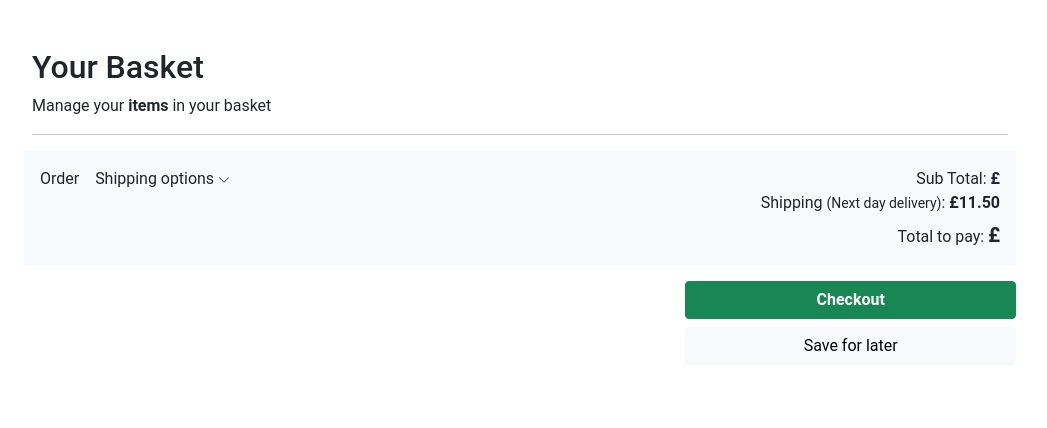
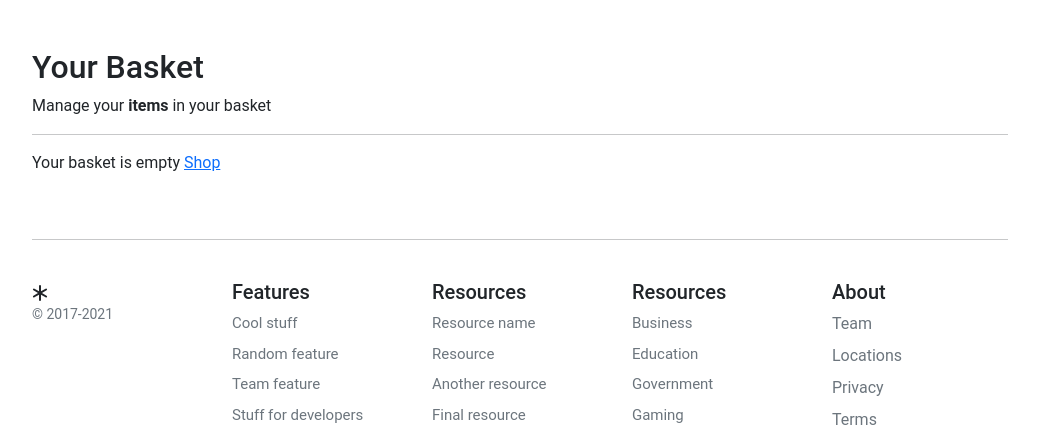
Before and after one commit to rezanahi/Django-Ecommerce-Store, a Django app: page /basket/ in a window 1280 px wide. Shown: the part 93-521 px from the top of the page, without its empty margins (120-1167 px from the left). Run offline with Django 4.2, Linux system fonts and the light colour scheme; data comes from the database, SQL or seed files in the repository; both versions use the stored data as it was after the commit.

Commit message:
refactor basket summary template

```diff
--- a/templates/basket/summary.html
+++ b/templates/basket/summary.html
@@ -1,4 +1,4 @@
-{% extends "shop/../base.html" %} {% load static %} {% block title %}Basket Summary{%endblock %}
+{% extends "base.html" %} {% load static %} {% block title %}Basket Summary{%endblock %}
 
 {% block content %}
 
@@ -14,8 +14,10 @@
     <hr />
   </div>
   <div class="container" style="max-width: 1000px">
-
     <div class="row g-3">
+    {% if basket|length == 0 %}
+    <div class="col-12">Your basket is empty <a href="{% url 'shop:all_products' %}">Shop</a></div>
+    {% else %}
       <div class="col-12 bg-light p-3 d-flex justify-content-between">
         <div class="d-flex d-flex-inline">
           <div class="pe-3">Order</div>
@@ -80,6 +82,7 @@
         {% endwith %}
         {% endfor %}
       </div>
+    {% endif %}
     </div>
 
   </div>
```
Also changed, not shown: db.sqlite3.
